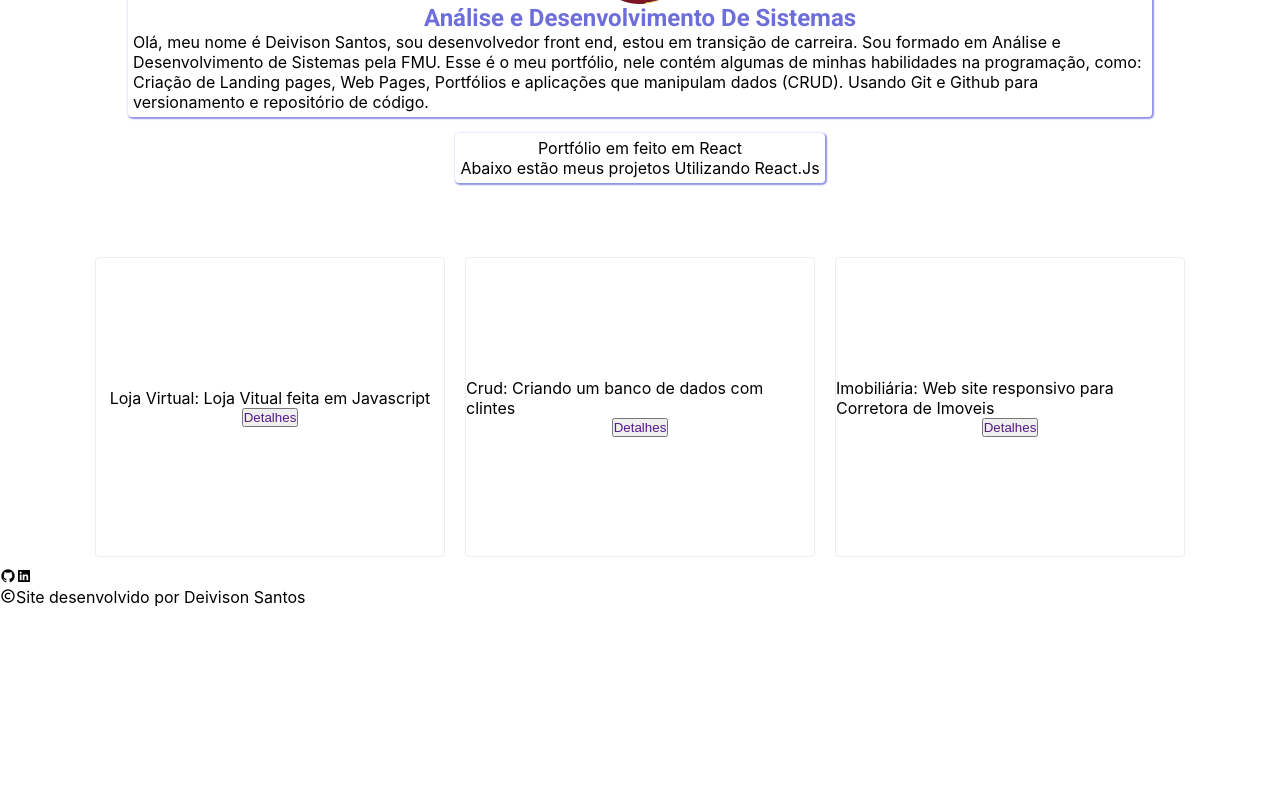
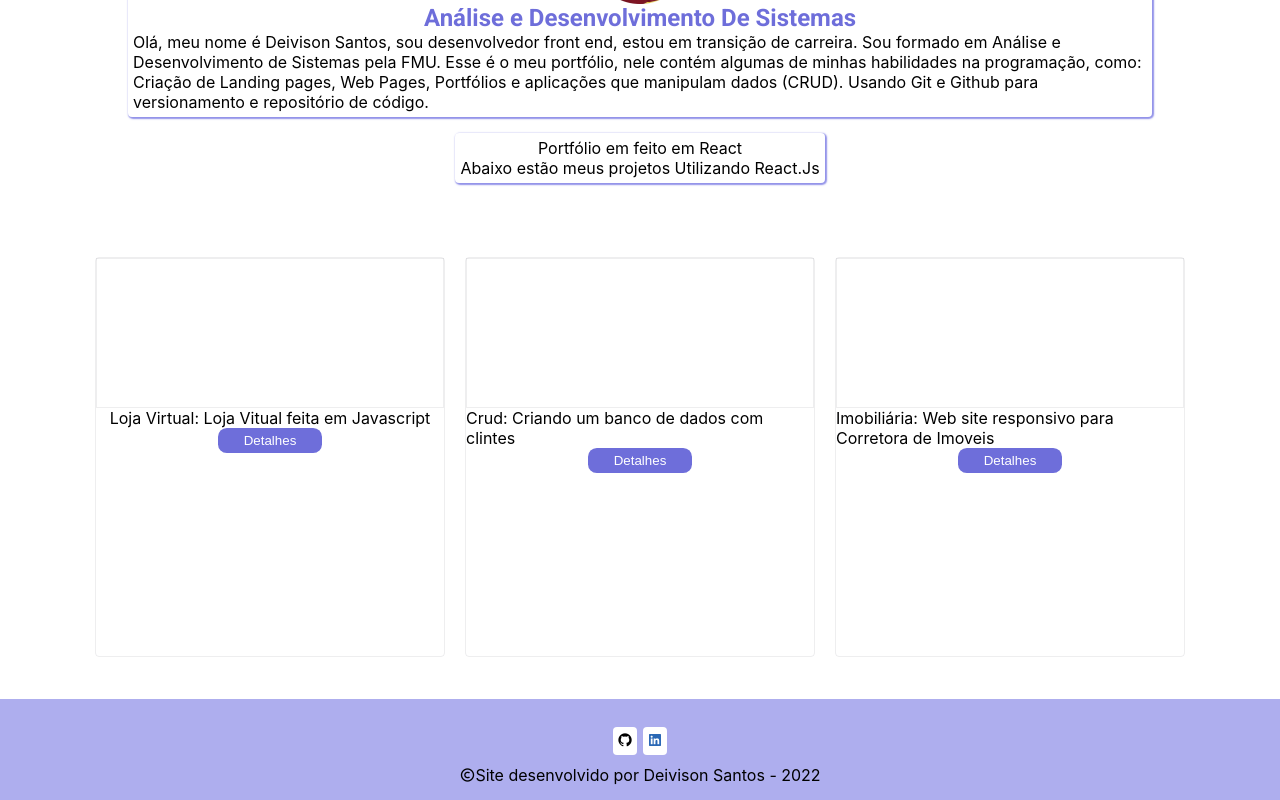
Before and after one commit to Deivison1/first-react, a React (Create React App) app: page / in a window 1280 px wide. Shown: the part 271-1071 px from the top of the page. Before the commit the page ends 878 px from the top, so only its background shows below. Built offline with nearby package versions, Linux system fonts and the light colour scheme.

Commit message:
Estilizando footer

```diff
--- a/src/App.css
+++ b/src/App.css
@@ -34,13 +34,13 @@ h1, h2{
 
 .nav-link{
     margin: 10px;
-    padding: 3px;
+    padding: 0 1rem;
     border-radius: 0.25rem;
-    box-shadow: 1px 1px 1.5px 1px #8383e5e2;
+    box-shadow:  1px 1.5px 1px #8383e5e2;
     transition: 0.3s ease-in-out;
 }
 .nav-link:hover{
-    background-color: #ffffff1d;
+    background-color: #b4b1b1;
 }
 .nav-link > a{
     color: #1E1E2A;
@@ -98,15 +98,73 @@ h1, h2{
     align-content: center;
     justify-content: center;
     flex-wrap: wrap;
+
 }
 .projeto{
     width: 350px;
-    height: 300px;
+    height: 400px;
     margin: 10px;
+    display: flex;
+    align-items: center;
+    flex-direction: column;
+    border-radius: 0.25rem;
+    border: 1px solid #1a1a1d12;
+}
+.img-project{
+    width: 100%;
+    height: 150px;
+    border: 1px solid #1a1a1d12;
+}
+.img-project > img{
+    width: 100%;
+    -moz-transition: all 0.5s;
+    -webkit-transition: all 0.5s;
+    transition: all 0.5s;
+}
+button{
+    appearance: none;
+    border: none;
+}
+.btn-detalhes{
+    width: 30%;
+    height: 25px;
+    border-radius: 0.55rem;
+    background:#6e6eda
+}
+.link-detalhes{
+    color: #ffffff;
+}
+.section-footer{
+    margin-top: 2rem;
     display: flex;
     align-items: center;
     justify-content: center;
     flex-direction: column;
+    background-color: #aeaeee;
+}
+.social-link{
+    margin-top: 2rem;
+    margin-bottom: 0.55rem;
+}
+.footer-link{
+    margin: 3px;
+    padding: 4px;
     border-radius: 0.25rem;
-    border: 1px solid #1a1a1d12;
+    background-color: #ffffff;
 }
+.bx{
+    font-size: 16px;
+}
+.bxl-github{
+    color: #000000;
+}
+.bxl-linkedin-square{
+    color: #2a68b5;
+}
+.copy{
+    margin-bottom: 10px;
+    padding: 5px;
+    display: flex;
+    align-items: center;
+    justify-content: center;
+}
--- a/src/App.js
+++ b/src/App.js
@@ -3,8 +3,6 @@ import './App.css';
 import Header from './componentes/header';
 import Corpo from "./componentes/corpo";
 import Footer from "./componentes/footer";
-
-
 
 export default function App(){
 
--- a/src/componentes/dados.js
+++ b/src/componentes/dados.js
@@ -6,22 +6,44 @@ export default function Dados(props){
         <section class="section-project">
             <div class="caixa-project">
                 <div class="projeto">
-                    <img src=""></img>
+                    <div class="img-project">
+                        <img src=""></img>
+                    </div>
+
                     <p>Loja Virtual:{props.Loja}</p>
-                    <button><a href="">Detalhes</a></button>
+
+                    <button class="btn-detalhes">
+                        <a class="link-detalhes" href="">Detalhes</a>
+                    </button>
+
                 </div>
 
                 <div class="projeto">
-                    <img src=""></img>
+
+                    <div class="img-project">
+                        <img src=""></img>
+                    </div>
+
                     <p>Crud:{props.Crud}</p>
-                    <button><a href="">Detalhes</a></button>
+
+                    <button class="btn-detalhes">
+                        <a class="link-detalhes" href="">Detalhes</a>
+                    </button>
+
                 </div>
 
                 <div class="projeto">
-                    <img src=""></img>
+
+                    <div class="img-project">
+                        <img src=""></img>
+                    </div>
+
                     <p>Imobiliária:{props.Imob}</p>
 
-                    <button><a href="">Detalhes</a></button>
+                    <button class="btn-detalhes">
+                        <a class="link-detalhes" href="">Detalhes</a>
+                    </button>
+
                 </div>
             </div>
         </section>
--- a/src/componentes/footer.js
+++ b/src/componentes/footer.js
@@ -3,14 +3,20 @@ import React from 'react';
 export default function Footer(){
     return(
         <>
-        <section>
-            <div>
-            <i class='bx bxl-github'></i>
-            <i class='bx bxl-linkedin-square'></i>
-               <div class="copy">
-                    <p><i class='bx bx-copyright'></i>
-                    Site desenvolvido por Deivison Santos</p>
-                </div>
+        <section class="section-footer">
+            <div class="social-link">
+                <a class="footer-link" href="https://github.com/Deivison1">
+                    <i class='bx bxl-github'></i>
+                </a>
+
+                <a class="footer-link" href="https://www.linkedin.com/in/deivison-santos-143a60153/">
+                    <i class='bx bxl-linkedin-square'></i>
+                </a>
+            </div>
+
+            <div class="copy">
+                <i class='bx bx-copyright'></i>
+                <p>Site desenvolvido por Deivison Santos - 2022</p>
             </div>
         </section>
         </>
```
